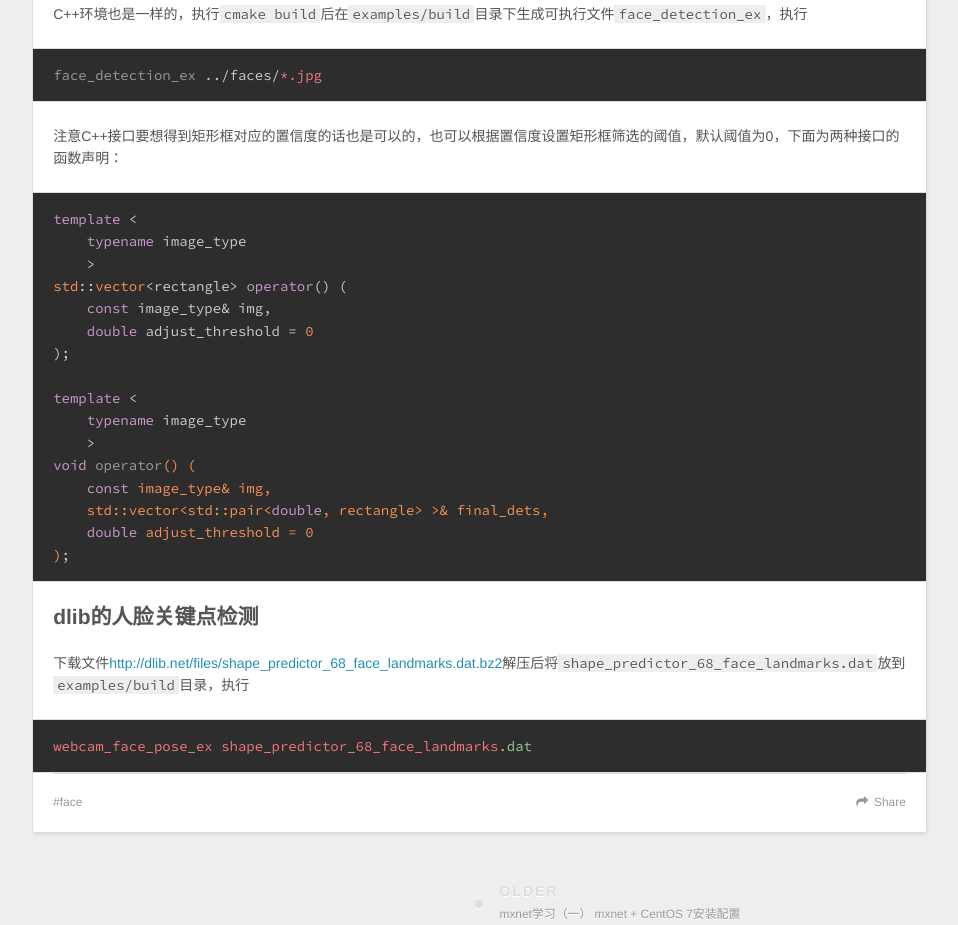
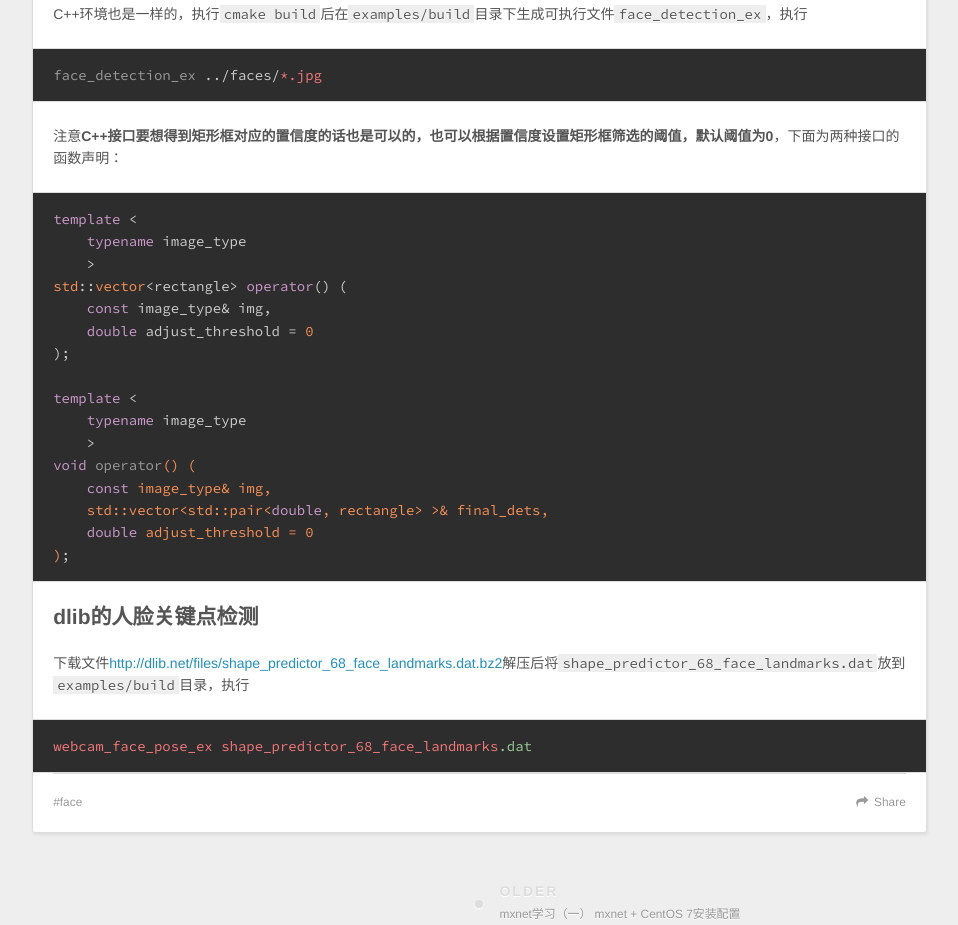
Before and after one commit to yangxian10/yangxian10.github.io, a plain HTML site: page 2015/11/04/dlib-face-detect/index.html in a window 1280 px wide. Shown: the part 2076-3001 px from the top of the page, without its empty margins (8-966 px from the left). Drawn offline with nearby package versions, Linux system fonts and the light colour scheme.

Commit message:
Site updated: 2015-11-04 22:08:54

```diff
--- a/2015/11/04/dlib-face-detect/index.html
+++ b/2015/11/04/dlib-face-detect/index.html
@@ -13,7 +13,7 @@
 <meta property="og:site_name" content="杨现的个人博客">
 <meta property="og:description" content="dlib的人脸检测模块要比OpenCV的效果好一些，归功于其使用的是HOG特征。
 dlib安装在windows下我的环境是vs2013和cmake3.2，cmake版本低了会导致编译失败。下载dlib的zip包，然后解压，然后执行如下，就把c++和python的配置好了。注意其中的CMakeLists.txt文件中的OpenCV宏与新版本的OpenCV不相配，需要改成OpenCV REQUIRED">
-<meta property="og:updated_time" content="2015-11-04T14:05:09.471Z">
+<meta property="og:updated_time" content="2015-11-04T14:08:41.086Z">
 <meta name="twitter:card" content="summary">
 <meta name="twitter:title" content="基于dlib的人脸检测">
 <meta name="twitter:description" content="dlib的人脸检测模块要比OpenCV的效果好一些，归功于其使用的是HOG特征。
@@ -148,7 +148,7 @@
 <pre><code><span class="tag">python</span> <span class="tag">face_detector</span><span class="class">.py</span> *<span class="class">.jpg</span>
 </code></pre><h2 id="补充">补充</h2><p>C++环境也是一样的，执行<code>cmake build</code>后在<code>examples/build</code>目录下生成可执行文件<code>face_detection_ex</code>，执行</p>
 <pre><code><span class="title">face_detection_ex</span> ../faces/<span class="regexp">*.jpg</span>
-</code></pre><p>注意C++接口要想得到矩形框对应的置信度的话也是可以的，也可以根据置信度设置矩形框筛选的阈值，默认阈值为0，下面为两种接口的函数声明：</p>
+</code></pre><p>注意<strong>C++接口要想得到矩形框对应的置信度的话也是可以的，也可以根据置信度设置矩形框筛选的阈值，默认阈值为0</strong>，下面为两种接口的函数声明：</p>
 <pre><code><span class="keyword">template</span> &lt;
     <span class="keyword">typename</span> image_type
     &gt;
```
Also changed, not shown: index.html (+1 -1 lines).
